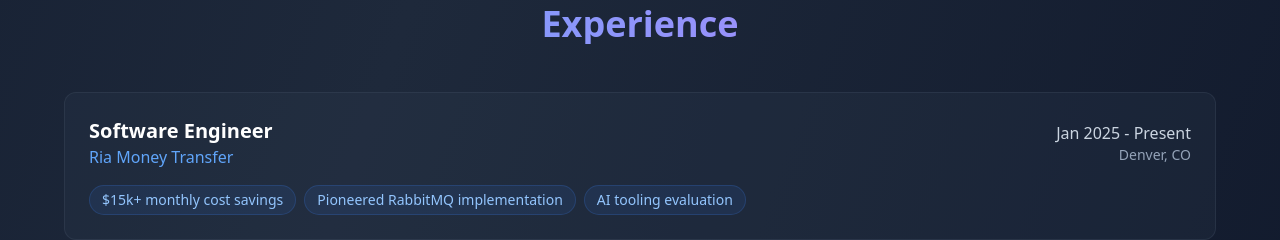
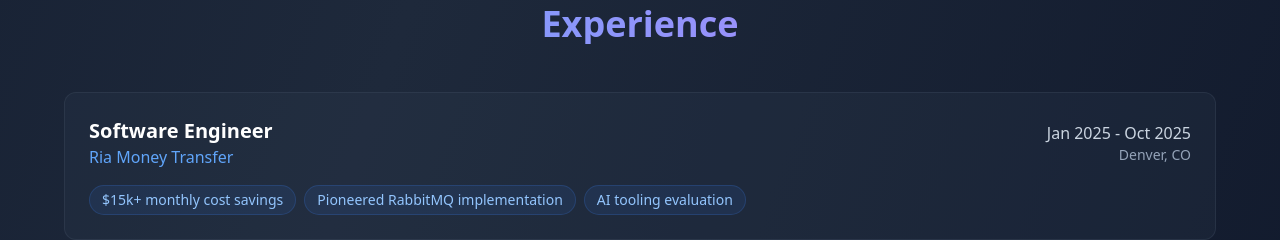
Before and after one commit to RoMalms10/romalms10.github.io, a React (Vite) app: page / in a window 1280 px wide. Shown: the part 2420-2660 px from the top of the page. Built offline with nearby package versions, Linux system fonts and the light colour scheme.

Commit message:
Replace Present with Oct 2025

```diff
--- a/src/App.jsx
+++ b/src/App.jsx
@@ -47,7 +47,7 @@ const Portfolio = () => {
     {
       company: "Ria Money Transfer",
       role: "Software Engineer",
-      period: "Jan 2025 - Present",
+      period: "Jan 2025 - Oct 2025",
       location: "Denver, CO",
       highlights: ["$15k+ monthly cost savings", "Pioneered RabbitMQ implementation", "AI tooling evaluation"]
     },
```
